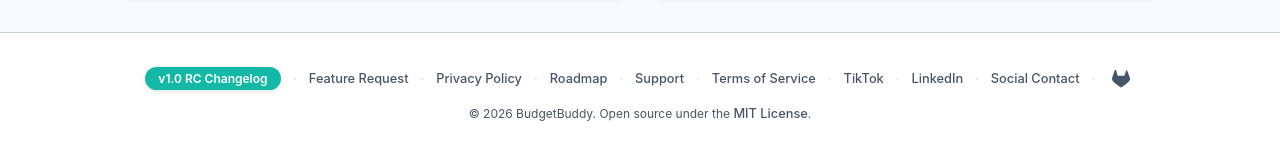
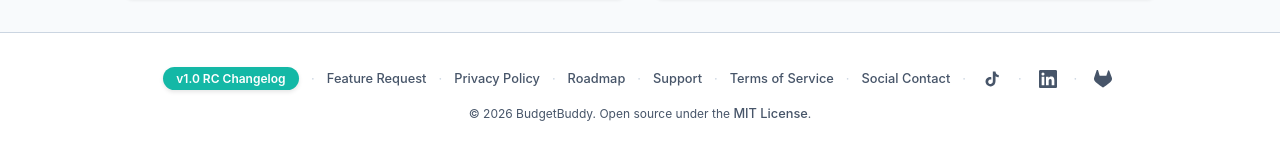
Before and after one commit to andrew-zambudget/zambudget-, a website with bundled scripts: page index.html in a window 1280 px wide. Shown: the part 999-1154 px from the top of the page. Built offline with nearby package versions, Linux system fonts and the light colour scheme; animation ran at ten frames a second.

Commit message:
Add app footer social icons

```diff
--- a/index.html
+++ b/index.html
@@ -1333,11 +1333,21 @@
             <span class="footer-dot" aria-hidden="true">&middot;</span>
             <a href="https://budget-buddy.io/terms" class="footer-link" target="_blank" rel="noopener noreferrer">Terms of Service</a>
             <span class="footer-dot" aria-hidden="true">&middot;</span>
-            <a href="https://www.tiktok.com/@budgetbuddyapp" class="footer-link" target="_blank" rel="noopener noreferrer">TikTok</a>
+            <a href="mailto:social@budget-buddy.io" class="footer-link">Social Contact</a>
             <span class="footer-dot" aria-hidden="true">&middot;</span>
-            <a href="https://www.linkedin.com/company/budget-buddy-app/" class="footer-link" target="_blank" rel="noopener noreferrer">LinkedIn</a>
+            <a href="https://www.tiktok.com/@budgetbuddyapp" class="footer-link footer-social-link" target="_blank" rel="noopener noreferrer" aria-label="TikTok" data-tooltip="TikTok">
+                <svg class="footer-social-icon" viewBox="0 0 24 24" aria-hidden="true" focusable="false">
+                    <path d="M16.6 2c.3 2.7 1.8 4.4 4.4 4.6v3.1c-1.5.1-2.9-.4-4.3-1.3v6.3c0 4.1-2.2 6.8-6.1 7.2-3.2.3-6.3-1.8-7-4.8-.9-3.7 1.4-7.1 5.2-7.7.8-.1 1.5-.1 2.3.1v3.3c-.5-.2-1-.2-1.6-.1-1.7.3-2.8 1.8-2.5 3.5.3 1.6 1.8 2.6 3.4 2.3 1.8-.3 2.7-1.5 2.7-3.8V2h3.5z"></path>
+                </svg>
+                <span class="sr-only">TikTok</span>
+            </a>
             <span class="footer-dot" aria-hidden="true">&middot;</span>
-            <a href="mailto:social@budget-buddy.io" class="footer-link">Social Contact</a>
+            <a href="https://www.linkedin.com/company/budget-buddy-app/" class="footer-link footer-social-link" target="_blank" rel="noopener noreferrer" aria-label="LinkedIn" data-tooltip="LinkedIn">
+                <svg class="footer-social-icon" viewBox="0 0 24 24" aria-hidden="true" focusable="false">
+                    <path d="M20.45 20.45h-3.56v-5.57c0-1.33-.03-3.04-1.85-3.04-1.85 0-2.14 1.45-2.14 2.94v5.67H9.34V9h3.42v1.56h.05c.48-.91 1.64-1.87 3.37-1.87 3.6 0 4.27 2.37 4.27 5.46v6.3zM5.32 7.43a2.06 2.06 0 1 1 0-4.12 2.06 2.06 0 0 1 0 4.12zM7.1 20.45H3.54V9H7.1v11.45zM22.23 0H1.76C.79 0 0 .77 0 1.73v20.54C0 23.23.79 24 1.76 24h20.47c.97 0 1.77-.77 1.77-1.73V1.73C24 .77 23.2 0 22.23 0z"></path>
+                </svg>
+                <span class="sr-only">LinkedIn</span>
+            </a>
             <span class="footer-dot" aria-hidden="true">&middot;</span>
             <a href="https://gitlab.com/andrews.agent949/budget-buddy" class="footer-link footer-social-link" target="_blank" rel="noopener" aria-label="GitLab project" data-tooltip="GitLab Project">
                 <svg class="footer-social-icon" viewBox="0 0 24 24" aria-hidden="true" focusable="false">
```
